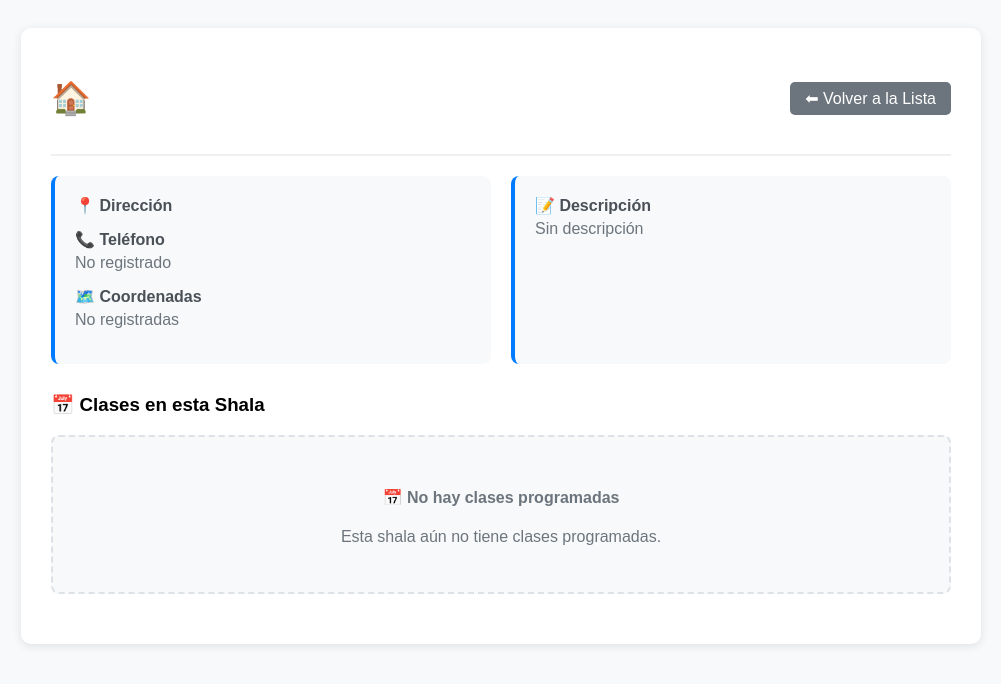
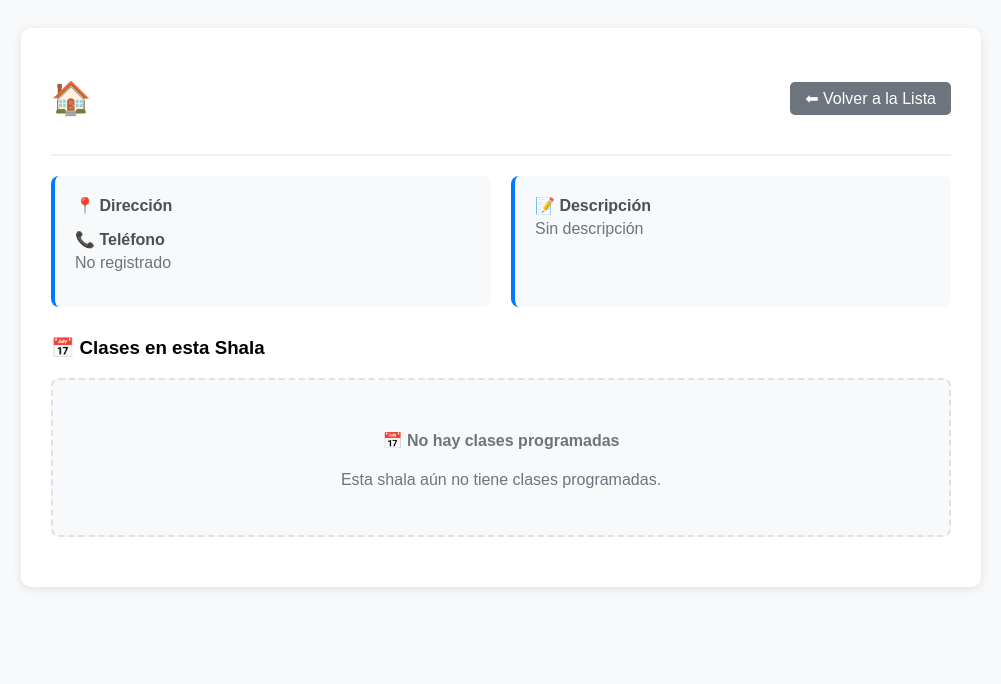
Before and after one commit to jlmontielc/sistema-gestion-shala, a Python web app: template app/templates/detalle_shala.html in a window 1280 px wide. Shown: the top 684 px of the page, without its empty margins (139-1140 px from the left). Run offline with Jinja, Linux system fonts and the light colour scheme; the template is opened without the code that fills it, so the values that code supplies are empty.

Commit message:
elimina la sección de coordenadas en el detalle de shala

```diff
--- a/app/templates/detalle_shala.html
+++ b/app/templates/detalle_shala.html
@@ -117,16 +117,6 @@
 
                 <div class="info-label">📞 Teléfono</div>
                 <div class="info-value">{{ shala.telefono or 'No registrado' }}</div>
-
-                <div class="info-label">🗺️ Coordenadas</div>
-                <div class="info-value">
-                    {% if shala.lat and shala.lng %}
-                        Latitud: {{ shala.lat }}<br>
-                        Longitud: {{ shala.lng }}
-                    {% else %}
-                        No registradas
-                    {% endif %}
-                </div>
             </div>
 
             <div class="info-section">
```
